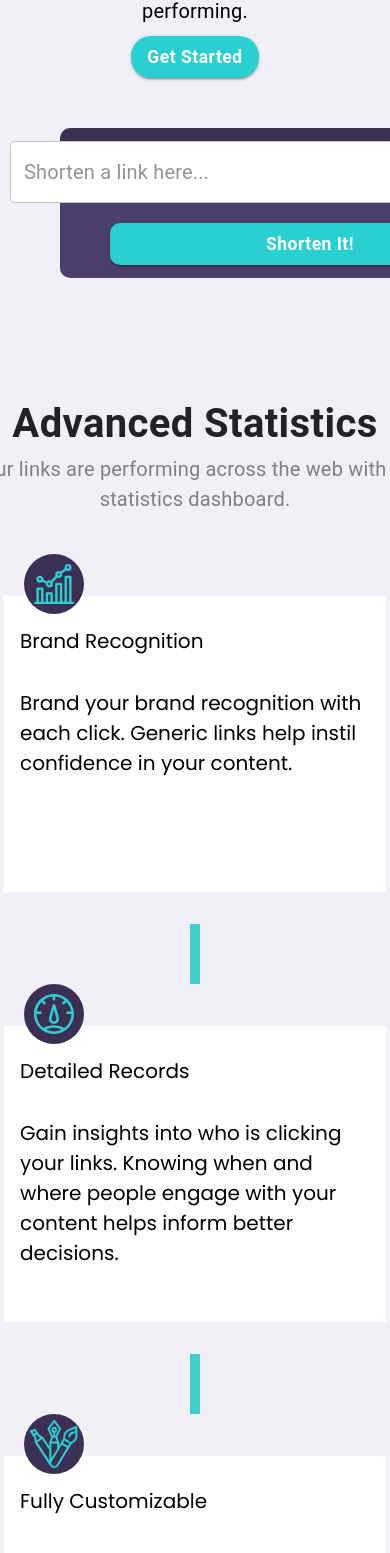
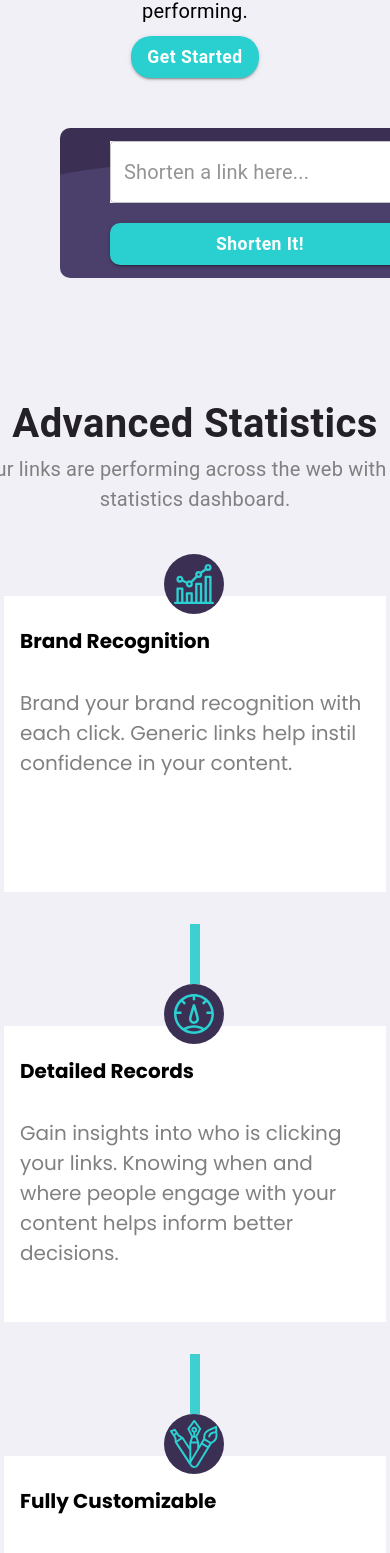
Before and after one commit to autumnleaf-ra/reactRedux, a React (Vite) app: page / in a window 390 px wide. Shown: the part 818-2371 px from the top of the page. Built offline with nearby package versions, Linux system fonts and the light colour scheme.

Commit message:
doin: responsive and api production

```diff
--- a/config/production.js
+++ b/config/production.js
@@ -1,3 +1,4 @@
 export default {
   API_HOST: 'https://phincon.cloud/api/',
+  API_KEY: 'B6H02XO7A2PMfv3hEBichOa991eNKY25S2yDWQTNeoTbs',
 };
--- a/src/pages/Home/index.jsx
+++ b/src/pages/Home/index.jsx
@@ -1,5 +1,5 @@
 import PropTypes from 'prop-types';
-import { useEffect, useState } from 'react';
+import { useState } from 'react';
 import { connect, useDispatch } from 'react-redux';
 import { createStructuredSelector } from 'reselect';
 import { FormattedMessage } from 'react-intl';
@@ -22,6 +22,12 @@ const theme = createTheme();
 
 theme.typography.text = {
   fontFamily: 'Poppins',
+  fontWeight: 'bold',
+};
+
+theme.typography.textSmall = {
+  fontFamily: 'Poppins',
+  color: 'gray',
 };
 
 const Home = ({ urlList }) => {
@@ -50,15 +56,11 @@ const Home = ({ urlList }) => {
     }, 5000);
   };
 
-  useEffect(() => {
-    console.log(urlList);
-  }, [urlList]);
-
   return (
     <ThemeProvider theme={theme}>
       <div className={classes.wrapper}>
         <div className={classes.middleWrap}>
-          <div>
+          <div className={classes.middleBar}>
             <h1 style={{ color: 'black' }}>
               <FormattedMessage id="app_project_info" />
             </h1>
@@ -145,7 +147,7 @@ const Home = ({ urlList }) => {
                 <Typography variant="text">
                   <FormattedMessage id="brand_recognition" />
                 </Typography>
-                <Typography variant="text">
+                <Typography variant="textSmall">
                   <FormattedMessage id="description_recognition" />
                 </Typography>
               </Box>
@@ -161,7 +163,7 @@ const Home = ({ urlList }) => {
                 <Typography variant="text">
                   <FormattedMessage id="detailed_records" />
                 </Typography>
-                <Typography variant="text">
+                <Typography variant="textSmall">
                   <FormattedMessage id="description_records" />
                 </Typography>
               </Box>
@@ -177,7 +179,7 @@ const Home = ({ urlList }) => {
                 <Typography variant="text">
                   <FormattedMessage id="fully_customizable" />
                 </Typography>
-                <Typography variant="text">
+                <Typography variant="textSmall">
                   <FormattedMessage id="description_customizable" />
                 </Typography>
               </Box>
--- a/src/pages/Home/style.module.scss
+++ b/src/pages/Home/style.module.scss
@@ -15,6 +15,10 @@
       color: black;
     }
 
+    .middleBar {
+      margin-left: 170px;
+    }
+
     .buttonGetStared {
       background-color: var(--color-primary-cyan);
       border-radius: 20px;
@@ -26,9 +30,19 @@
       width: 600px;
     }
 
+    @include apply-at-lg-size {
+      .middleBar {
+        margin-left: 120px;
+      }
+    }
+
     @include apply-at-sm-size {
       .imageWorking {
         width: 300px;
+      }
+
+      .middleBar {
+        margin-left: 0px;
       }
     }
   }
@@ -101,15 +115,19 @@
 
   @include apply-at-sm-size {
     .shortenWrapper {
-      width: 500px;
+      width: 400px;
 
       .shortenInput {
         @include directionY;
         align-items: center;
+
+        .inputText {
+          width: 300px;
+        }
       }
 
       .buttonShorten {
-        width: 400px;
+        width: 300px;
       }
     }
   }
@@ -126,6 +144,17 @@
       width: 1000px;
       background-color: white;
       justify-content: space-between;
+    }
+
+    @include apply-at-sm-size {
+      .items {
+        @include directionY;
+      }
+
+      .items button {
+        @include directionY;
+        margin: auto;
+      }
     }
 
     @include apply-at-xl-size {
@@ -182,6 +211,12 @@
         text-align: left;
         padding-top: 30px;
       }
+
+      @include apply-at-sm-size {
+        .logofirst {
+          margin-left: 160px;
+        }
+      }
     }
 
     .card2 {
@@ -206,6 +241,12 @@
         text-align: left;
         padding-top: 30px;
       }
+
+      @include apply-at-sm-size {
+        .logofirst {
+          margin-left: 160px;
+        }
+      }
     }
 
     .card3 {
@@ -229,6 +270,12 @@
         background-color: white;
         text-align: left;
         padding-top: 30px;
+      }
+
+      @include apply-at-sm-size {
+        .logofirst {
+          margin-left: 160px;
+        }
       }
     }
 
```
